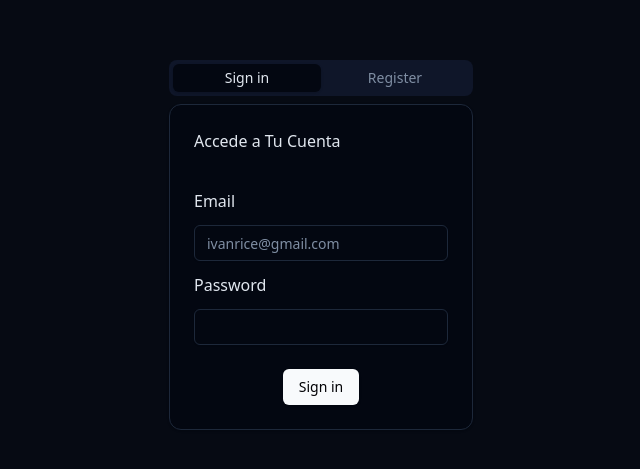
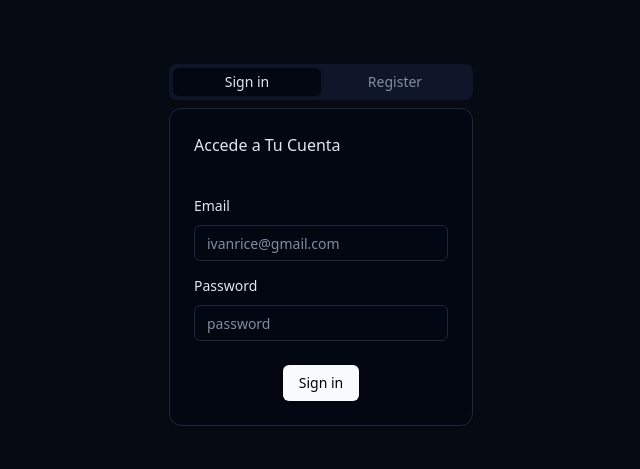
Before and after one commit to Ivanricee/weeklytodo, a React (Vite) app: page / in a window 1280 px wide. Shown: the part 155-624 px from the top of the page, without its empty margins (319-959 px from the left). Built offline with nearby package versions, Linux system fonts and the light colour scheme; no server answers.

Commit message:
feat: use RHF with zod

```diff
--- a/src/components/RegisterForm.tsx
+++ b/src/components/RegisterForm.tsx
@@ -1,30 +1,53 @@
-import { Input } from '@/ui/input'
 import { Button } from '@/ui/button'
 import { Card, CardContent, CardFooter, CardHeader } from '@/ui/card'
-import { Label } from '@radix-ui/react-label'
+
 import useAuth from '@/hook/useAuth'
 import { Navigate } from 'react-router-dom'
+import CustomFormField from '@/components/CustomFormField'
+import { useForm } from 'react-hook-form'
+import { Form } from '@/ui/form'
+import { z } from 'zod'
+import { formSchema } from '@/schemas/signin-form-schema'
+import { zodResolver } from '@hookform/resolvers/zod'
 
 export default function RegisterForm() {
   const { user, register, authState } = useAuth({ redirecTo: '/todo' })
+  const form = useForm<z.infer<typeof formSchema>>({
+    resolver: zodResolver(formSchema),
+    defaultValues: {
+      email: '',
+      password: '',
+    },
+  })
   if (user) return <Navigate replace to="/todo" />
   const { error, isLoading } = authState
-
   return (
     <Card className="w-full flex flex-col gap-3">
       <CardHeader> Bienvenido, Completa Tu Registro </CardHeader>
 
       <CardContent className="flex items-center justify-center w-full h-full">
-        <form className="w-full flex flex-col gap-3" onSubmit={register}>
-          <Label htmlFor="email">Email</Label>
-          <Input placeholder="ivanrice@gmail.com" type="text" id="email" name="email" />
-          <Label htmlFor="password">Password</Label>
-          <div className="text-sm text-red-400">{error && <p>{error}</p>}</div>
-          <Input type="password" id="password" name="password" />
-          <CardFooter className="flex justify-center p-0">
-            <Button disabled={isLoading}>Register</Button>
-          </CardFooter>
-        </form>
+        <Form {...form}>
+          <form className="w-full flex flex-col gap-3" onSubmit={form.handleSubmit(register)}>
+            <CustomFormField
+              control={form.control}
+              label="Email"
+              name="email"
+              type="email"
+              placeholder="ivanrice@gmail.com"
+            />
+            <CustomFormField
+              control={form.control}
+              label="Password"
+              name="password"
+              type="password"
+              placeholder="password"
+            />
+            <div className="text-sm text-red-400">{error && <p>{error}</p>}</div>
+            <CardFooter className="flex justify-center p-0">
+              <Button disabled={isLoading}>Register</Button>
+            </CardFooter>
+          </form>
+        </Form>
       </CardContent>
     </Card>
   )
--- a/src/components/SignInForm.tsx
+++ b/src/components/SignInForm.tsx
@@ -1,18 +1,16 @@
-import { Input } from '@/ui/input'
 import { Button } from '@/ui/button'
 import { Card, CardContent, CardFooter, CardHeader } from '@/ui/card'
-import { Label } from '@radix-ui/react-label'
+
 import useAuth from '@/hook/useAuth'
 import { Navigate } from 'react-router-dom'
 import { useForm } from 'react-hook-form'
 import { z } from 'zod'
-import { formSchema } from '@/schemas/signInForm'
+import { formSchema } from '@/schemas/signin-form-schema'
 import { zodResolver } from '@hookform/resolvers/zod'
+import { Form } from '@/ui/form'
+import CustomFormField from '@/components/CustomFormField'
 export default function SignInForm() {
   const { user, signIn, authState } = useAuth({ redirecTo: '/todo' })
-  if (user) return <Navigate replace to="/todo" />
-  const { error, isLoading } = authState
-
   const form = useForm<z.infer<typeof formSchema>>({
     resolver: zodResolver(formSchema),
     defaultValues: {
@@ -20,21 +18,37 @@ export default function SignInForm() {
       password: '',
     },
   })
+  if (user) return <Navigate replace to="/todo" />
+
+  const { error, isLoading } = authState
+
   return (
     <Card className="w-full flex flex-col gap-3">
       <CardHeader>Accede a Tu Cuenta</CardHeader>
 
       <CardContent className="flex items-center justify-center w-full h-full">
-        <form className="w-full flex flex-col gap-3" onSubmit={signIn}>
-          <Label htmlFor="email">Email</Label>
-          <Input placeholder="ivanrice@gmail.com" type="email" id="email" name="email" />
-          <Label htmlFor="password">Password</Label>
-          <Input type="password" id="password" name="password" />
-          <div className="text-sm text-red-400">{error && <p>{error}</p>}</div>
-          <CardFooter className="flex justify-center p-0">
-            <Button disabled={isLoading}>Sign in</Button>
-          </CardFooter>
-        </form>
+        <Form {...form}>
+          <form className="w-full flex flex-col gap-3" onSubmit={form.handleSubmit(signIn)}>
+            <CustomFormField
+              control={form.control}
+              label="Email"
+              name="email"
+              type="email"
+              placeholder="ivanrice@gmail.com"
+            />
+            <CustomFormField
+              control={form.control}
+              label="Password"
+              name="password"
+              type="password"
+              placeholder="password"
+            />
+            <div className="text-sm text-red-400">{error && <p>{error}</p>}</div>
+            <CardFooter className="flex justify-center p-0">
+              <Button disabled={isLoading}>Sign in</Button>
+            </CardFooter>
+          </form>
+        </Form>
       </CardContent>
     </Card>
   )
--- a/src/hook/useAuth.ts
+++ b/src/hook/useAuth.ts
@@ -1,7 +1,9 @@
 import { AuthFirebase, authStateChange, LogoutFirebase, RegisterFirebase } from '@/lib/firebase'
+import { formSchema } from '@/schemas/signin-form-schema'
 import { User } from 'firebase/auth'
 import { useEffect, useState } from 'react'
 import { useNavigate } from 'react-router-dom'
+import { z } from 'zod'
 
 const validateEmail = (email: FormDataEntryValue | null) => {
   if (typeof email === 'string') {
@@ -33,16 +35,9 @@ export default function useAuth({ redirecTo }: useAuthProps) {
     return () => unsuscribe()
   }, [])
 
-  const signIn = async (e: React.FormEvent<HTMLFormElement>) => {
-    e.preventDefault()
-    const formData = new FormData(e.currentTarget)
-    let email = formData.get('email')
-    let password = formData.get('password')
-    email = validateEmail(email) as string | null
-    password = validatePassword(password) as string | null
-    if (!email || !password) return setAuthState({ error: 'Credenciales incorrectas' })
-
-    //firebase
+  const signIn = async (data: z.infer<typeof formSchema>) => {
+    const email = data.email
+    const password = data.password
     setAuthState({ isLoading: true })
     const firebaseRes = await AuthFirebase({ email, password })
     if (firebaseRes.user) {
@@ -52,18 +47,9 @@ export default function useAuth({ redirecTo }: useAuthProps) {
 
     setAuthState({ error: firebaseRes.error })
   }
-  const register = async (e: React.FormEvent<HTMLFormElement>) => {
-    e.preventDefault()
-    const formData = new FormData(e.currentTarget)
-    let email = formData.get('email')
-    let password = formData.get('password')
-    let registerError = ''
-    email = validateEmail(email) as string | null
-    password = validatePassword(password) as string | null
-    registerError += !email && 'Email no válido '
-    registerError += !password && 'Contraseña no válida'
-    if (!email || !password) return setAuthState({ error: registerError })
-    //firebase
+  const register = async (data: z.infer<typeof formSchema>) => {
+    let email = data.email
+    let password = data.password
     setAuthState({ isLoading: true })
     const firebaseRes = await RegisterFirebase({ email, password })
     if (firebaseRes.user) {
```
